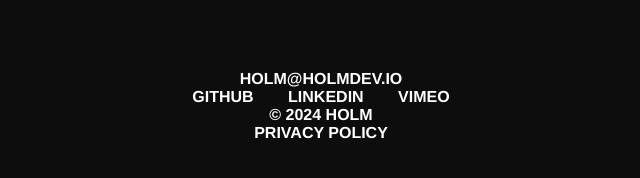
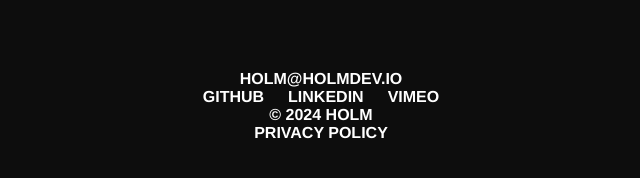
Before and after one commit to holmek/holmek.github.io, a plain HTML site: page index.html in a window 1280 px wide. Shown: the part 302-480 px from the top of the page, 319-959 px from the left. Drawn offline with Linux system fonts and the light colour scheme.

Commit message:
Update styles.css

```diff
--- a/styles.css
+++ b/styles.css
@@ -1,23 +1,17 @@
-main {
-    flex: 1;
-    display: flex;
-    flex-direction: column;
-    justify-content: center;
-    align-items: center;
-}
-
 a, p {
     color: white;
     text-decoration: none;
-    margin: 0 15px;
+    margin: 0 10px;
+    color: white;
+    font: bold 16px Helvetica, Arial, sans-serif;
+    text-transform: uppercase;
 }
 
 body {
+    display: flex;
+    text-align: center;
+    align-items: center;
+    justify-content: center;
+    min-height: 100vh;
     background: #0d0d0d;
-    color: white;
-    font: bold 16px Helvetica, Arial, sans-serif;
-    display: flex;
-    min-height: 100vh;
-    text-align: center;
-    text-transform: uppercase;
 }
```
